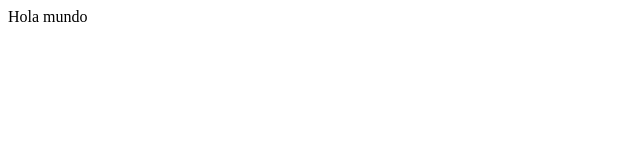
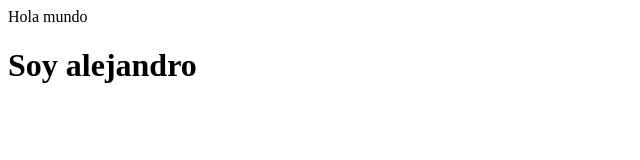
Before and after one commit to 413J0-84113N/curso-de-git, a plain HTML site: page Index.html in a window 1280 px wide. Shown: the whole page, without its empty margins (0-640 px from the left). Drawn offline with Linux system fonts and the light colour scheme.

Commit message:
Se agrega la pagina home.html
Ademas tambien se modifico el index.htm

```diff
--- a/Index.html
+++ b/Index.html
@@ -1 +1,2 @@
 Hola mundo
+<h1>Soy alejandro</h1>
```
Also changed, not shown: home.html.txt (added).
